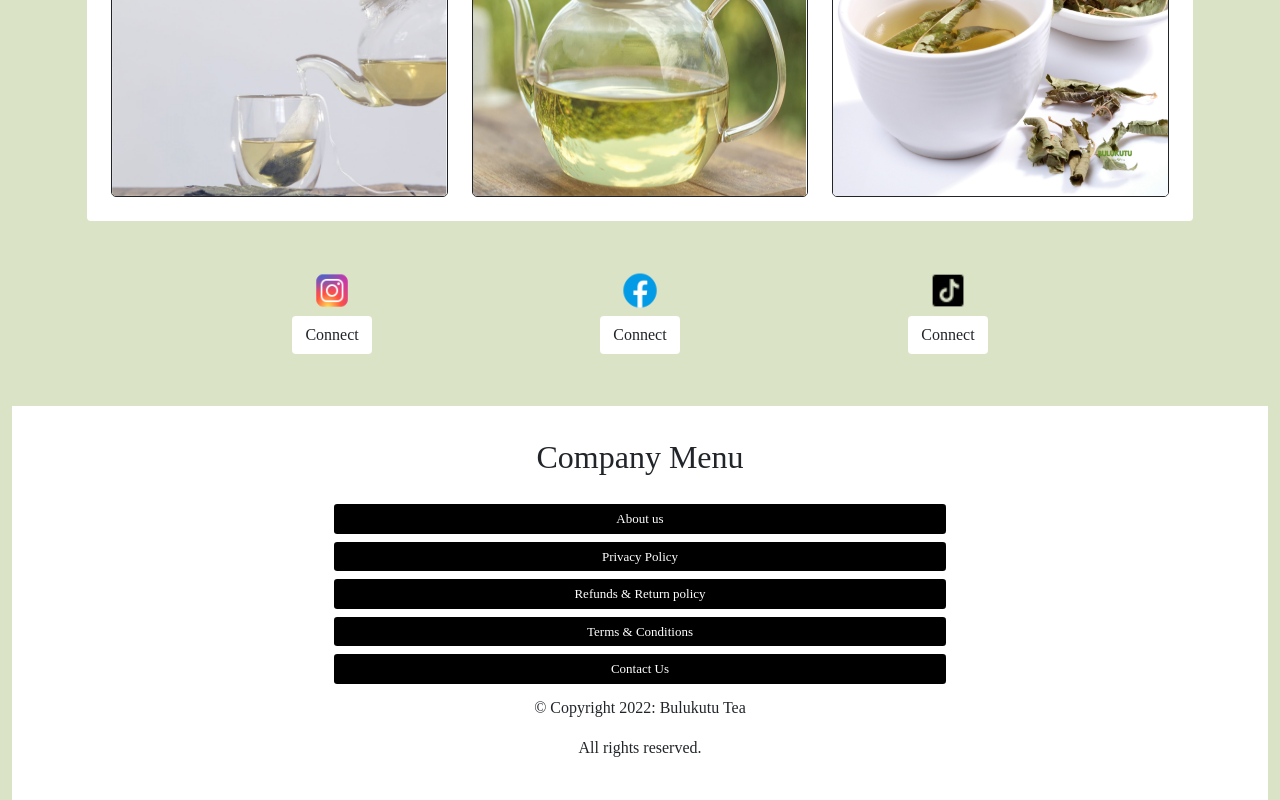
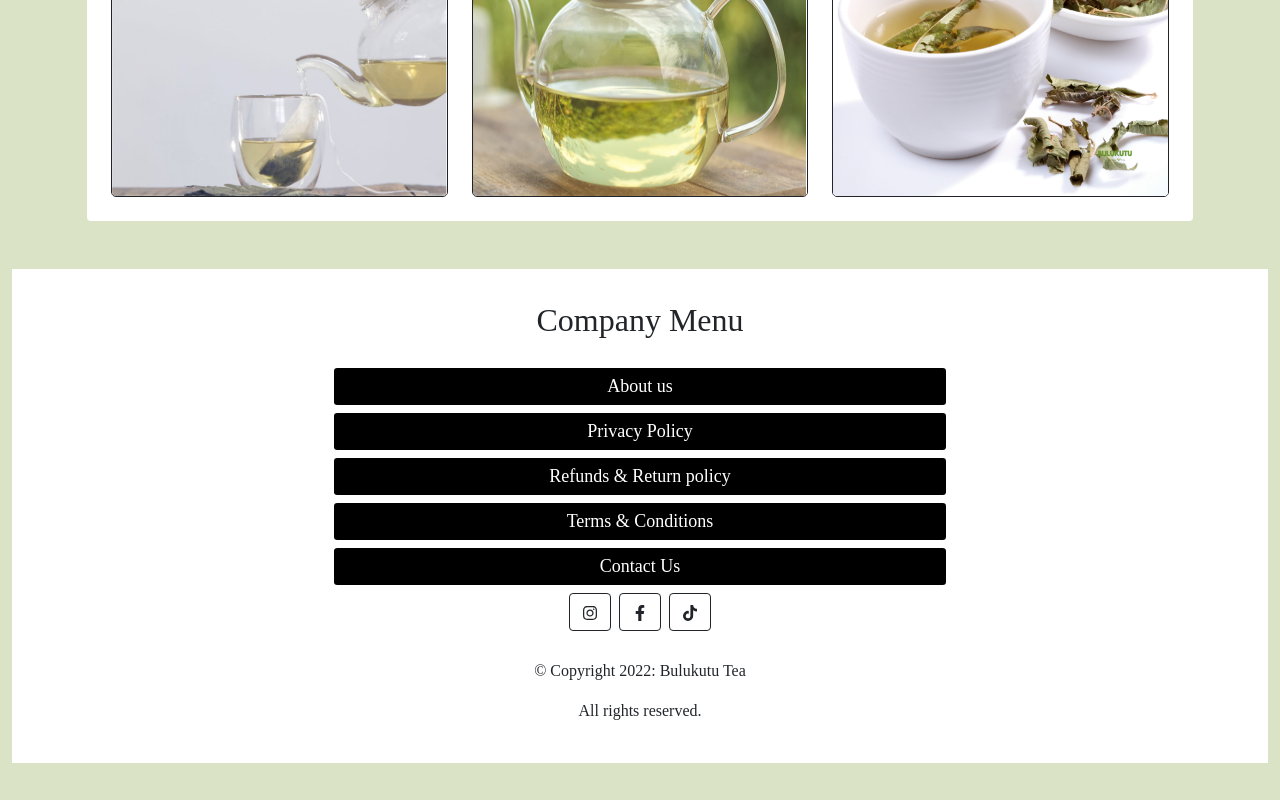
Before and after one commit to ms801525/iXperience-Intern, a React (Create React App) app in the folder bulukutu_tea/: page / in a window 1280 px wide. Shown: the part 1738-2538 px from the top of the page. After the commit the page ends 2501 px from the top, so only its background shows below. Built offline with nearby package versions, Linux system fonts and the light colour scheme; a web font is replaced by a local one.

Commit message:
facebook and instagram have been linked

```diff
--- a/bulukutu_tea/src/App.js
+++ b/bulukutu_tea/src/App.js
@@ -8,6 +8,9 @@ import ProductDescription from "./products/ProductDescription";
 import AboutUsPage from "./pages/AboutUsPage";
 import Shop from "./pages/shop";
 import Retail from "./pages/retail";
+import Privacy from "./pages/privacy";
+import Terms from "./pages/terms";
+import Returnpol from "./pages/returnpol";
 
 import "bootstrap/dist/css/bootstrap.min.css";
 import "bootstrap-icons/font/bootstrap-icons.css";
@@ -24,6 +27,9 @@ export default function App() {
             <Route path = "/product-description" element = { <ProductDescription/> } />
             <Route path = "/shop" element = {<Shop/>}></Route>
             <Route path = "/retail" element = {<Retail/>}></Route>
+            <Route path = "/privacy" element = {<Privacy/>}></Route>
+            <Route path = "/term" element = {<Terms/>}></Route>
+            <Route path = "/returnpol" element = {<Returnpol/>}></Route>
           </Routes>
         </Layout>
       </BrowserRouter>
--- a/bulukutu_tea/src/components/common/Button-footer.js
+++ b/bulukutu_tea/src/components/common/Button-footer.js
@@ -10,7 +10,7 @@ export default function Button({ children, size, width, page }) {
   return (
     <button className={'btn btn-secondary-light m-1 ' + size + ' ' + width}
       style={{backgroundColor : '#000000',
-              fontSize : "small",
+              fontSize : "large",
               color : '#FFFFFF',}}
               onClick={navToPage}>
         {children}
--- a/bulukutu_tea/src/components/common/Footer.js
+++ b/bulukutu_tea/src/components/common/Footer.js
@@ -1,8 +1,12 @@
 import React from 'react'
 import Bfooter from './Button-footer';
+import { FaInstagram,FaFacebookF, FaWhatsapp, FaTiktok } from "react-icons/fa";
+import { useNavigate} from 'react-router-dom';
 
 
-export default function Footer() {
+export default function Footer(page) {
+
+
     return (
         <div className="text-center p-3" style = {{backgroundColor : '#FFFFFF'}}>
             <h2 className="mb-4 mt-3">Company Menu</h2>
@@ -31,7 +35,7 @@ export default function Footer() {
                 <Bfooter
                     width={'w-50'}
                     size={'btn-sm'}
-                    page="/terms">
+                    page="/term">
                     Terms & Conditions
                 </Bfooter>
 
@@ -42,6 +46,19 @@ export default function Footer() {
                     Contact Us
                 </Bfooter>
             </div>
+            <div className="container text-center">
+        <p className="icons">
+        <a href="https://www.instagram.com/bulukutu_tea/"><button className='btn btn-outline-dark btn-floating m-1'>
+                <FaInstagram/>
+            </button></a>
+            <a href="https://www.facebook.com/BulukutuTea"><button className='btn btn-outline-dark btn-floating m-1'>
+                <FaFacebookF/>
+            </button></a>
+            <button className='btn btn-outline-dark btn-floating m-1'href="#!">
+                <FaTiktok/>
+            </button>
+        </p>
+        </div>
         <div className="p-2">
             <p>© Copyright 2022: Bulukutu Tea</p>
             <p>All rights reserved.</p>
--- a/bulukutu_tea/src/pages/homepage.js
+++ b/bulukutu_tea/src/pages/homepage.js
@@ -4,7 +4,7 @@ import Button from "../components/common/Button";
 
 export default function homepage() {
   return (
-    <div>
+    <div className="mb-5">
       <div
         className="container text-center"
         style={{
@@ -152,52 +152,6 @@ export default function homepage() {
           </div>
         </div>
       </div>
-      <div className="container p-5">
-        <div className="row align-items-end text-center">
-          <div className="col">
-            <div className="p-0">
-              <img
-                className="background-image"
-                src={require("../images/instagram.png")}
-                alt="Background"
-                width="15%"
-                height="20%"
-              ></img>
-            </div>
-            <button className="btn m-1" style={{ backgroundColor: "white" }}>
-              Connect
-            </button>
-          </div>
-          <div className="col">
-            <div className="p-0">
-              <img
-                className="background-image"
-                src={require("../images/facebook.png")}
-                alt="Background"
-                width="15%"
-                height="20%"
-              ></img>
-            </div>
-            <button className="btn m-1" style={{ backgroundColor: "white" }}>
-              Connect
-            </button>
-          </div>
-          <div className="col">
-            <div className="p-0">
-              <img
-                className="background-image"
-                src={require("../images/tiktok.png")}
-                alt="Background"
-                width="15%"
-                height="20%"
-              ></img>
-            </div>
-            <button className="btn m-1" style={{ backgroundColor: "white" }}>
-              Connect
-            </button>
-          </div>
-        </div>
-      </div>
     </div>
   );
 }
```
